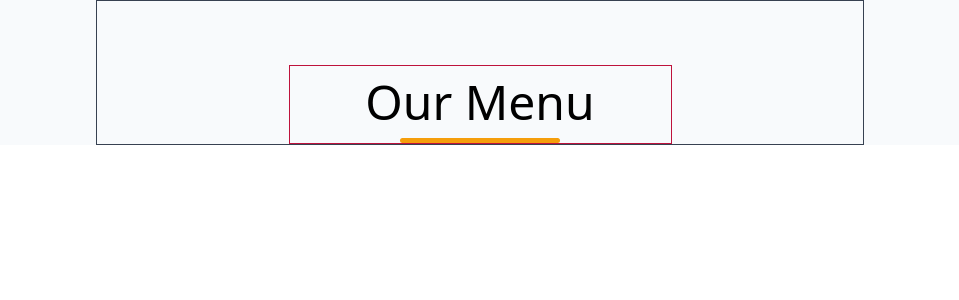
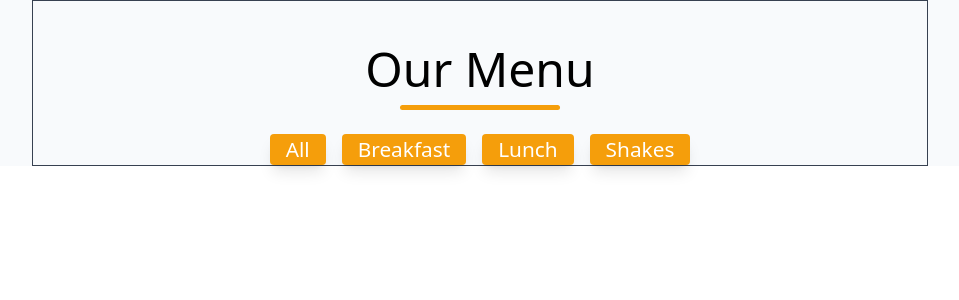
Before and after one commit to BRivasTorres/Practicas-con-react, a React (Vite) app in the folder Menu/: page / in a window 1280 px wide. Shown: the top 300 px of the page, without its empty margins (160-1119 px from the left). Built offline with nearby package versions, Linux system fonts and the light colour scheme.

Commit message:
feat : Create a new component

```diff
--- /dev/null
+++ b/Menu/src/components/Buttons.jsx
@@ -0,0 +1,11 @@
+const Buttons = ({ text }) => {
+	return (
+		<div>
+			<button className="bg-orange-menu rounded px-[1rem] text-white shadow-lg text-[1.3rem] ">
+				{text}
+			</button>
+		</div>
+	);
+};
+
+export default Buttons;
--- a/Menu/src/components/Categories.jsx
+++ b/Menu/src/components/Categories.jsx
@@ -1,8 +1,17 @@
+import Buttons from "./Buttons";
+
 const Categories = () => {
 	return (
-		<div className="border border-rose-700 w-[50%] m-auto mt-[2rem] ">
+		<div className=" w-[50%] m-auto">
 			<h2 className="text-[3rem] text-center ">Our Menu</h2>
 			<div className="w-[160px] h-[5px] rounded mx-auto bg-orange-menu"></div>
+
+			<div className="mt-[1.5rem] flex gap-[1rem] justify-center ">
+				<Buttons text="All" />
+				<Buttons text="Breakfast" />
+				<Buttons text="Lunch" />
+				<Buttons text="Shakes" />
+			</div>
 		</div>
 	);
 };
--- a/Menu/src/components/Menu.jsx
+++ b/Menu/src/components/Menu.jsx
@@ -2,7 +2,7 @@ import Categories from "./Categories";
 
 const Menu = () => {
 	return (
-		<div className="w-[60%] mx-auto pt-[2rem] border border-gray-700 ">
+		<div className="w-[70%] mx-auto pt-[2rem] border border-gray-700 ">
 			<Categories />
 		</div>
 	);
```
Also changed, not shown: Menu/.eslintrc.cjs.
